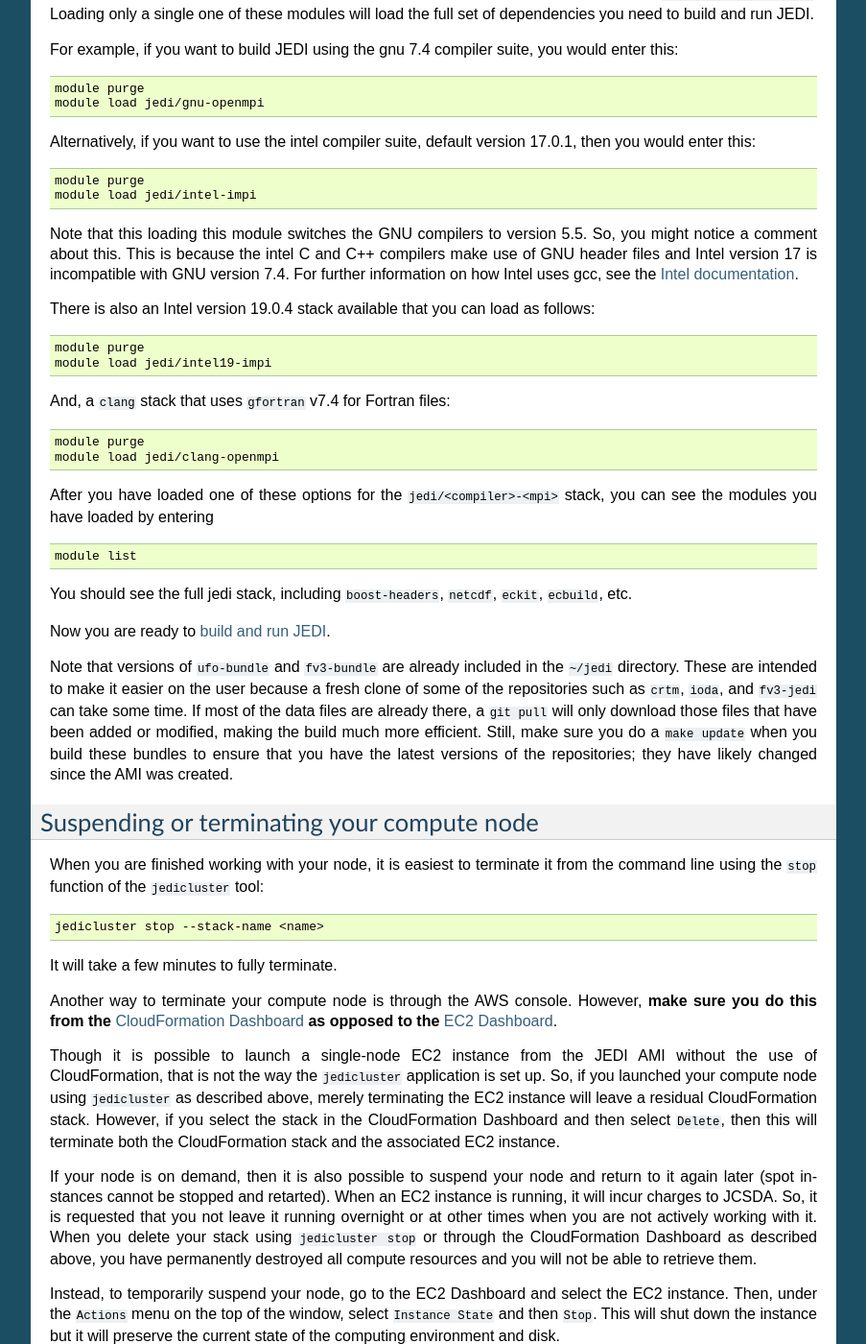
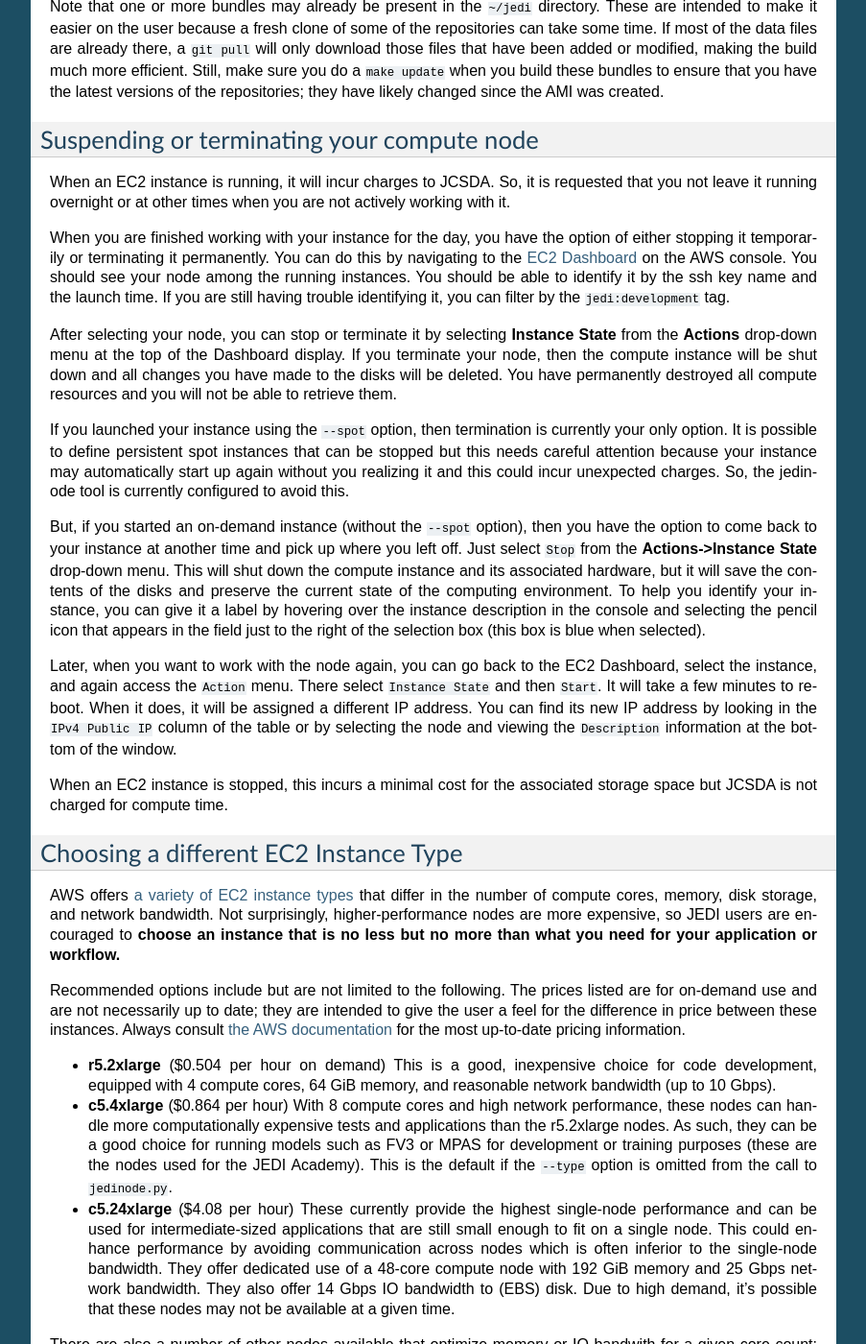
Before and after one commit to JCSDA/jedi-docs, a Sphinx documentation site: the page built from docs/cloud/singlenode.rst, in a window 1280 px wide and 1400 px high, scrolled down 2331 px. Shown: the whole window at 96% size, without its empty margins (198-1101 px from the left). Built offline with Sphinx 7.4.7, drawn with Linux system fonts in a browser that asks for light colours; some of the changed text lies outside the part shown.

Commit message:
singlenode instructions draft complete

```diff
--- a/docs/cloud/singlenode.rst
+++ b/docs/cloud/singlenode.rst
@@ -9,14 +9,16 @@
 
 1. :doc:`Gain access to the JCSDA AWS Account <overview>`
 2. :doc:`Create an ssh key pair so you can log into your instances <overview>`
-3. :doc:`Install AWS CLI, boto3, and click <jedicluster>`
+3. :doc:`Install the python modules that will allow you to access AWS from your command line<jedicluster>`
 
-There is one more step that is needed - you need to clone the :code:`jedi-tools` GitHub repository from JCSDA:
+When you have completed these steps, you are ready to launch a single JEDI EC2 instance or a multi-node cluster.  In this section we'll focus on launching a single EC2 instance.
+
+to clone the :code:`jedi-tools` GitHub repository from JCSDA:
 
 .. code:: bash
 
     git clone https://github.com/jcsda/jedi-tools.git
-    cd jedi-tools/AWS/ParallelCluster
+    cd jedi-tools/AWS/jedi
 
 There you will find a script called :code:`jedinode.py`.  This is what you'll use to launch a single AWS node that is equipped with the following features:
 
@@ -25,6 +27,7 @@
 - Singularity, for running containers
 
 For usage information, enter
+
 .. code:: bash
 
     jedinode.py --help
@@ -37,65 +40,39 @@
 
 .. warning::
 
-   The JEDI AMIs and snapshots may not be available in all AWS regions.  We recommend that you use the default region, which is us-east-1.  So, make sure you choose an ssh key that is available in that region.
-
-
-
-%%%%%%%%%%%%%%%%%%%%%%%%%%%%%%%%%%%%%%%%%%%%%%%%
+   The JEDI AMIs and snapshots may not be available in all AWS regions.  Unless otherwise advised by a JEDI master, we recommend that you use the default region, which is us-east-1.  So, make sure you choose an ssh key that is available in that region.
 
 The (optional) :code:`--spot` argument asks AWS to reduce costs by running the instance in the `spot market <https://aws.amazon.com/ec2/spot/>`_.  Though this can be a substantial cost savings, spot instances run the risk of being interrupted.  Furthermore, unlike on-demand instances, they cannot be stopped and started at will.  For more information see :ref:`Running JEDI on a Multi-Node Cluster <spot-pricing>` and :ref:`Suspending or terminating your compute node <stop-ec2>`.
 
-To see other options, enter
+Another notable option is :code:`--type`, which allows you to specify the EC2 instance type.  For further information see :ref:`Choosing a Different EC2 Instance Type <aws-instance-types>` below.  Specifying the node type should be sufficent for most use cases.  If you specify an instance type that is unfamiliar, you may get a message asking you to also specify the number of compute cores for that node type, which you can do with the :code:`--ncores` option.  This information is needed in order to disable hyperthreading, which improves performance.
+
+The syntax for all options is as above, with only an :code:`=` separating the option and its value.  For example:
 
 .. code:: bash
 
-    jedicluster start --help
+    jedinode.py --key <ssh-key> --spot --type=r5.4xlarge
 
-Note in particular :code:`--ec2type` which allows you to specify the EC2 instance type.  For further information see :ref:`Choosing a Different EC2 Instance Type <aws-instance-types>` below.
-
-.. warning::
-
-   If your stack fails to form for any reason, with a ROLLBACK_COMPLETE message, then change the name if you resubmit it.  AWS remembers the names of your previous stacks until they are manually deleted and won't let you submit a stack with the same name.  Also, it's good practice to manually delete any failed stacks: see :ref:`Suspending or terminating your compute node <stop-ec2>`.
-
-Note also the :code:`--disk-size` option which allows you to specify the size (in GB) of the root disk (mounted as :code:`/`).  This can be useful when running applications that produce and/or ingest large amounts of data.  The minimum size of the root disk is 40 GB, which is also the default (there is also a 60 GB :code:`/opt` volume that houses the compilers and modules).
-
-The syntax for all options is as above, with only a space separating the option and its value.  For example:
-
-.. code:: bash
-
-    jedicluster start --stack-name <name> --key <ssh-key> --spot --ec2type c4.4xlarge --disk-size 100
-
-If you log into the AWS console (not required), you will see your compute node listed both on the `EC2 Dashboard <https://console.aws.amazon.com/ec2>`_ and on the `CloudFormation Dashboard <https://console.aws.amazon.com/cloudformation>`_.
+If you log into the AWS console (not required), you will see your compute node listed on the `EC2 Dashboard <https://console.aws.amazon.com/ec2>`_.
 
 .. _aws-ssh:
 
 Logging in
 ----------
 
-After running the :code:`jedicluster` command as described above you will likely see multiple messages like this:
+After running the :code:`jedinode.py` command as described above you will likely see multiple messages like this:
 
 .. code:: bash
 
-    CREATE_IN_PROGRESS: IP address is not assigned yet, please wait...
+    Node is not ready yet, please wait
 
-These are repeated for the several minutes it takes for AWS to create your node by means of the **CloudFormation** and **EC2** services.  When your compute node is ready you may get a message like this:
+These are repeated for the several minutes it takes for AWS to create your node by means of the **EC2** service.  When your compute node is ready you may get a message like this:
 
 .. code:: bash
 
-    CREATE_IN_PROGRESS: Cluster started:
-    ssh -A ubuntu@3.221.253.217
-    The head node may still be booting and SSH may not work immediately,
-    but should be available within the next couple minutes.
+    Node is ready.  To log in enter
+    ssh -i ~/.ssh/<key>.pem ubuntu@<ip-address>
 
-As advised here, you may wish to wait a few more minutes to make sure the node is fully booted.
-
-Note that the single-node configuration described here is really just a special case of a cluster with :code:`--nodes 1`.  So, don't be mislead by the phrasing: "Cluster started" really just means that your compute node (EC2 instance) has started.  And, the "head node" refers to the EC2 instance itself; in this case there are no additional compute nodes.
-
-Similarly, the :code:`-A` option for ssh isn't really needed for a single node; this tells AWS to forward your ssh key so the nodes of a cluster can communicate with one another without further authentication.  Otherwise, the notification tells you how to log in to your node via :code:`ssh`.  In particular, the user name is :code:`ubuntu` and the ip address, hereafter expressed as :code:`<ip-address>`, appears after the :code:`@` symbol.  Depending on how you set up your :doc:`ssh key pair <overview>`, you may also need to pass ssh a :code:`.pem` file that contains your key.  For example,
-
-.. code:: bash
-
-    ssh -i <pem-file> ubuntu@<ip-address>
+The notification tells you how to log in to your node via :code:`ssh`.  In particular, the user name is :code:`ubuntu` and the public ip address that was assigned by AWS appears after the :code:`@` symbol.  Depending on how you set up your :doc:`ssh key pair <overview>`, you may not need the :code:`-i` option above.  Or, if you put your :code:`.pem` file somewhere other than :code:`~/.ssh`, you'll need to change the command accordingly.
 
 :code:`ssh` may warn you that the authenticity of the host can't be established and may ask you whether you wish to continue to connect.  Enter :code:`yes` at the prompt.
 
@@ -116,35 +93,19 @@
 
 You'll see many modules but most important are the so-called meta-modules of the form :code:`jedi/<compiler>-<mpi>`.  Loading only a single one of these modules will load the full set of dependencies you need to build and run JEDI.
 
-For example, if you want to build JEDI using the gnu 7.4 compiler suite, you would enter this:
+For example, if you want to build JEDI using the gnu compiler suite and openmpi mpi library, you would enter this:
 
 .. code:: bash
 
     module purge
     module load jedi/gnu-openmpi
 
-Alternatively, if you want to use the intel compiler suite, default version 17.0.1, then you would enter this:
+Alternatively, if you want to use the intel compiler suite, then you would enter this:
 
 .. code:: bash
 
     module purge
     module load jedi/intel-impi
-
-Note that this loading this module switches the GNU compilers to version 5.5.  So, you might notice a comment about this.  This is because the intel C and C++ compilers make use of GNU header files and Intel version 17 is incompatible with GNU version 7.4.   For further information on how Intel uses gcc, see the `Intel documentation <https://software.intel.com/en-us/cpp-compiler-developer-guide-and-reference-gcc-compatibility-and-interoperability>`_.
-
-There is also an Intel version 19.0.4 stack available that you can load as follows:
-
-.. code:: bash
-
-    module purge
-    module load jedi/intel19-impi
-
-And, a :code:`clang` stack that uses :code:`gfortran` v7.4 for Fortran files:
-
-.. code:: bash
-
-    module purge
-    module load jedi/clang-openmpi
 
 After you have loaded one of these options for the :code:`jedi/<compiler>-<mpi>` stack, you can see the modules you have loaded by entering
 
@@ -156,7 +117,7 @@
 
 Now you are ready to :doc:`build and run JEDI <../developer/building_and_testing/building_jedi>`.
 
-Note that versions of :code:`ufo-bundle` and :code:`fv3-bundle` are already included in the :code:`~/jedi` directory.  These are intended to make it easier on the user because a fresh clone of some of the repositories such as :code:`crtm`, :code:`ioda`, and :code:`fv3-jedi` can take some time.  If most of the data files are already there, a :code:`git pull` will only download those files that have been added or modified, making the build much more efficient.  Still, make sure you do a :code:`make update` when you build these bundles to ensure that you have the latest versions of the repositories; they have likely changed since the AMI was created.
+Note that one or more bundles may already be present in the :code:`~/jedi` directory.  These are intended to make it easier on the user because a fresh clone of some of the repositories can take some time.  If most of the data files are already there, a :code:`git pull` will only download those files that have been added or modified, making the build much more efficient.  Still, make sure you do a :code:`make update` when you build these bundles to ensure that you have the latest versions of the repositories; they have likely changed since the AMI was created.
 
 .. _stop-ec2:
 
@@ -164,25 +125,19 @@
 Suspending or terminating your compute node
 -------------------------------------------
 
-When you are finished working with your node, it is easiest to terminate it from the command line using the :code:`stop` function of the :code:`jedicluster` tool:
+When an EC2 instance is running, it will incur charges to JCSDA.  So, it is requested that you not leave it running overnight or at other times when you are not actively working with it.
 
-.. code:: bash
+When you are finished working with your instance for the day, you have the option of either stopping it temporarily or terminating it permanently.  You can do this by navigating to the `EC2 Dashboard <https://console.aws.amazon.com/ec2>`_ on the AWS console.  You should see your node among the running instances.  You should be able to identify it by the ssh key name and the launch time.  If you are still having trouble identifying it, you can filter by the :code:`jedi:development` tag.
 
-    jedicluster stop --stack-name <name>
+After selecting your node, you can stop or terminate it by selecting **Instance State** from the **Actions** drop-down menu at the top of the Dashboard display.  If you terminate your node, then the compute instance will be shut down and all changes you have made to the disks will be deleted.  You have permanently destroyed all compute resources and you will not be able to retrieve them.
 
-It will take a few minutes to fully terminate.
+If you launched your instance using the :code:`--spot` option, then termination is currently your only option.  It is possible to define persistent spot instances that can be stopped but this needs careful attention because your instance may automatically start up again without you realizing it and this could incur unexpected charges.  So, the jedinode tool is currently configured to avoid this.
 
-Another way to terminate your compute node is through the AWS console.  However, **make sure you do this from the** `CloudFormation Dashboard <https://console.aws.amazon.com/cloudformation>`_ **as opposed to the** `EC2 Dashboard <https://console.aws.amazon.com/ec2>`_.
-
-Though it is possible to launch a single-node EC2 instance from the JEDI AMI without the use of CloudFormation, that is not the way the :code:`jedicluster` application is set up.  So, if you launched your compute node using :code:`jedicluster` as described above, merely terminating the EC2 instance will leave a residual CloudFormation stack.  However, if you select the stack in the CloudFormation Dashboard and then select :code:`Delete`, then this will terminate both the CloudFormation stack and the associated EC2 instance.
-
-If your node is on demand, then it is also possible to suspend your node and return to it again later (spot instances cannot be stopped and retarted).  When an EC2 instance is running, it will incur charges to JCSDA.  So, it is requested that you not leave it running overnight or at other times when you are not actively working with it.  When you delete your stack using :code:`jedicluster stop` or through the CloudFormation Dashboard as described above, you have permanently destroyed all compute resources and you will not be able to retrieve them.
-
-Instead, to temporarily suspend your node, go to the EC2 Dashboard and select the EC2 instance.  Then, under the :code:`Actions` menu on the top of the window, select :code:`Instance State` and then :code:`Stop`.  This will shut down the instance but it will preserve the current state of the computing environment and disk.
+But, if you started an on-demand instance (without the :code:`--spot` option), then you have the option to come back to your instance at another time and pick up where you left off.  Just select :code:`Stop` from the **Actions->Instance State** drop-down menu.  This will shut down the compute instance and its associated hardware, but it will save the contents of the disks and preserve the current state of the computing environment.  To help you identify your instance, you can give it a label by hovering over the instance description in the console and selecting the pencil icon that appears in the field just to the right of the selection box (this box is blue when selected).
 
 Later, when you want to work with the node again, you can go back to the EC2 Dashboard, select the instance, and again access the :code:`Action` menu.  There select :code:`Instance State` and then :code:`Start`.  It will take a few minutes to reboot.  When it does, it will be assigned a different IP address.  You can find its new IP address by looking in the :code:`IPv4 Public IP` column of the table or by selecting the node and viewing the :code:`Description` information at the bottom of the window.
 
-When a node is stopped, it incurs a minimal cost for the associated storage space but JCSDA is not charged for compute time.
+When an EC2 instance is stopped, this incurs a minimal cost for the associated storage space but JCSDA is not charged for compute time.
 
 .. _aws-instance-types:
 
@@ -193,13 +148,13 @@
 
 Recommended options include but are not limited to the following.  The prices listed are for on-demand use and are not necessarily up to date; they are intended to give the user a feel for the difference in price between these instances.  Always consult `the AWS documentation <https://aws.amazon.com/ec2/pricing/on-demand/>`_ for the most up-to-date pricing information.
 
-* **m5.2xlarge** ($0.38 per hour)
-  This is a good, inexpensive choice for code development, equipped with 4 compute cores, 32 GiB memory, and reasonable network bandwidth (up to 10 Gbps). This is the default if the :code:`--ec2type` option is omitted from the call to :code:`jedicluster start`.
+* **r5.2xlarge** ($0.504 per hour on demand)
+  This is a good, inexpensive choice for code development, equipped with 4 compute cores, 64 GiB memory, and reasonable network bandwidth (up to 10 Gbps).
 
-* **c4.4xlarge** ($0.80 per hour)
-  With 8 compute cores and high network performance, these nodes can handle more computationally expensive tests and applications than the m5.2xlarge nodes.  As such, they can be a good choice for running models such as FV3 or MPAS for development or training purposes (these are the nodes used for the JEDI Academy).
+* **c5.4xlarge** ($0.864 per hour)
+  With 8 compute cores and high network performance, these nodes can handle more computationally expensive tests and applications than the r5.2xlarge nodes.  As such, they can be a good choice for running models such as FV3 or MPAS for development or training purposes (these are the nodes used for the JEDI Academy). This is the default if the :code:`--type` option is omitted from the call to :code:`jedinode.py`.
 
-* **c5n.18xlarge** ($3.89 per hour)
-  These currently provide the highest single-node performance and can be used for intermediate-sized applications that are still small enough to fit on a single node.  This could enhance performance by avoiding communication across nodes which is often inferior to the single-node bandwidth.  They offer dedicated use of a 36-core compute node with 192 GiB memory and 100 Gbps network bandwith. They also offer 14 Gbps IO bandwith to (EBS) disk.
+* **c5.24xlarge** ($4.08 per hour)
+  These currently provide the highest single-node performance and can be used for intermediate-sized applications that are still small enough to fit on a single node.  This could enhance performance by avoiding communication across nodes which is often inferior to the single-node bandwidth.  They offer dedicated use of a 48-core compute node with 192 GiB memory and 25 Gbps network bandwidth. They also offer 14 Gbps IO bandwidth to (EBS) disk.  Due to high demand, it's possible that these nodes may not be available at a given time.
 
 There are also a number of other nodes available that optimize memory or IO bandwith for a given core count: See the `AWS documentation <https://aws.amazon.com/ec2/instance-types/>`_ for details.
--- a/docs/developer/practices/issues.rst
+++ b/docs/developer/practices/issues.rst
@@ -13,7 +13,7 @@
 
 Many issues may be created in project team meetings.  However, there will likely be occasions where you may encounter a bug or a missing feature and you want to note this as something that should be addressed.
 
-JEDI uses the GitHub plugin `ZenHub <https://www.zenhub.com/>`_ to help manage issues within the framework of agile software development.  Most developers will not need to concern themselves with the project management features of ZenHub.  However, to be able to create and work with PLEATED issues as described below, it is recommended that you install the `ZenHub browser extension <https://www.zenhub.com/extension>`_.
+JEDI uses the GitHub plugin `ZenHub <https://www.zenhub.com/>`_ to help manage issues within the framework of agile software development.  Most developers will not need to concern themselves with the project management features of ZenHub.  However, to be able to create and work with PLEATED issues as described below, it is recommended that you install the `ZenHub browser extension <https://www.zenhub.com/extension>`_.  For further information on ZenHub and how to use it, consult the excellent `ZenHub tutorials <https://help.zenhub.com/support/home>`_ and `webinars <https://get.zenhub.com/webinars/>`_.
 
 You can create a new issue by going to the ZenHub project board and selecting the green **New Issue** button toward the upper right of the board.  Or, alternatively you can select the **Issues** tab in GitHub and find a similar **New Issue** button there.  This should bring up a window that looks something like the following:
 
@@ -37,7 +37,7 @@
 
 The **Pipeline** refers to how ZenHub organizes tasks.  In most cases you can select **Backlog** for this from the drop-down menu and it will be reviewed in the next project team meeting.  Lower priority items may be put in the **Icebox** pipeline.  Or, if it is a question for your colleagues (as in a discussion board), as opposed to a specific action item, you may wish to select **Review/QA**.
 
-Immediately below the **Pipeline** specification is a drop-down menu for **Label**.  This describes the nature of issue; for example, is it a bug, a new feature (enhancement), an optimization, or just a question?  All JCSDA repositories on GitHub use a common set of labels.
+Immediately below the **Pipeline** specification is a drop-down menu for **Label**.  This describes the nature of issue; for example, is it a bug, a new feature (enhancement), an optimization, or just a question?  All JCSDA repositories on GitHub use a common set of labels.  And, the labels are color-coded: those in yellow and red are most relevant for the creation of new issues.  You are permitted to add more than one label.  So, in addition to specifying the type of issue, you may optionally also attach a project label (JEDI1, JEDI2...).  The project labels are useful with tracking and reporting but don't worry if you forget - a JEDI master can attach the appropriate project label as long as you remember to specify an Epic, as described below.
 
 This leaves the two **E**'s.  The first stands for **Estimate** - how much work do you think this task will take to complete?  This is notoriously difficult to get right and it is often acknowledged that all estimates are wrong to some degree.  Nevertheless, for planning and recording purposes, it is important to distinguish between minor changes that will take only an afternoon to complete and major refactoring of code that may involve several weeks of work.
 
```
Also changed, not shown: other parts of docs/cloud/singlenode.rst (+1 -1 lines).
